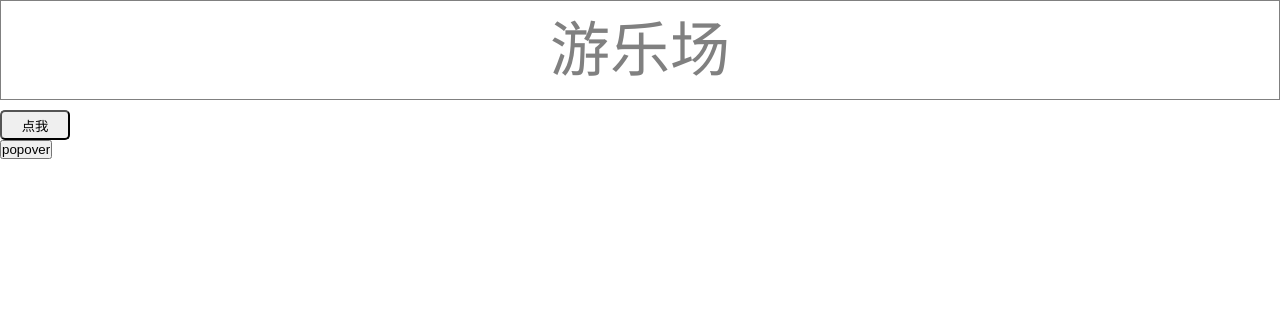
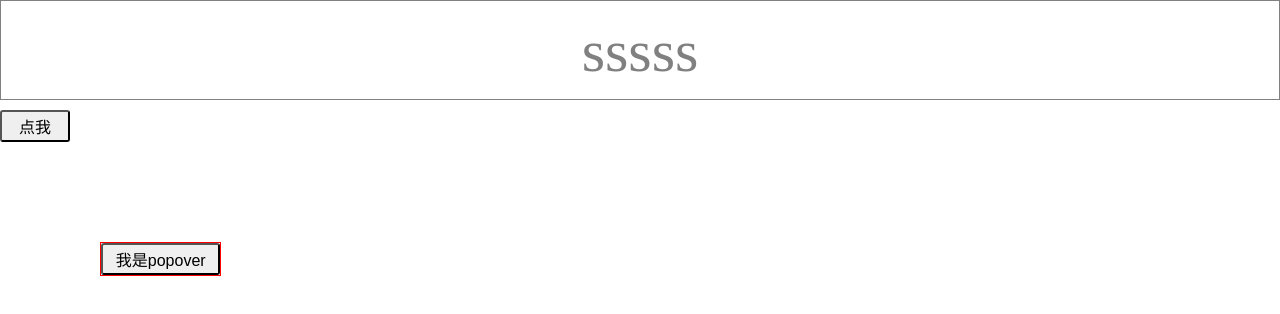
Before and after one commit to 949nb/gulu, a Vue app: page / in a window 1280 px wide. Shown: the top 314 px of the page. Built offline with nearby package versions, Linux system fonts and the light colour scheme.

Commit message:
完成popover

```diff
--- a/src/App.vue
+++ b/src/App.vue
@@ -1,19 +1,20 @@
-<template xmlns:v-slot="http://www.w3.org/1999/XSL/Transform">
+<template>
   <div id="app">
     <g-row>
       <g-col :span='24' style="height: 100px; border: 1px solid grey;text-align: center;">
-        <span class='title'>游乐场</span>
+        <span class='title'>sssss</span>
       </g-col>
     </g-row>
-    <button class="btn" @click="createdMessage">点我</button>
-
-    <g-popover>
-      <span>这是一段popover中的话</span>
-      <template v-slot:popoverBtn>
-        <button>popover</button>
-      </template>
-    </g-popover>
- </div>
+    <g-button class="btn" @click.native="createdMessage">点我</g-button>
+    <div style="margin: 100px;">
+      <g-popover>
+        <template v-slot:content>
+          <span>这是一段popover中的话</span>
+        </template>
+          <g-button>我是popover</g-button>
+      </g-popover>
+    </div>
+</div>
 </template>
 
 <script>
@@ -27,6 +28,7 @@
   },
   methods: {
     createdMessage() {
+      // eslint-disable-next-line radix
       this.$toast(`你的智商目前为${parseInt(Math.random() * 100)}。`, {
         closeButton: {
           text: '我知道了',
@@ -63,9 +65,6 @@
     font-size: 60px;
     color: grey;
   }
-  .g-button {
-    margin: 5px;
-  }
   .wrap {
     border: 10px solid black;
     & > .demo {
--- a/src/components/Button.vue
+++ b/src/components/Button.vue
@@ -26,9 +26,6 @@
     iconPosition: {
       type: String,
       default: 'left',
-      // validator(value) {
-      //   return ['left', 'right'].indexOf(value) >= 0;
-      // },
     },
     loading: {
       type: Boolean,
--- a/src/components/Toast.vue
+++ b/src/components/Toast.vue
@@ -37,7 +37,7 @@
       type: String,
       default: 'top',
       validator(value) {
-        return ['top', 'middle', 'bottom'].indexOf(value) >= 0
+        return ['top', 'middle', 'bottom'].indexOf(value) >= 0;
       },
     },
   },
@@ -59,7 +59,7 @@
   methods: {
     close() {
       this.$el.remove();
-      this.$emit('close')
+      this.$emit('close');
       this.$destroy();
     },
     closeButtonClick() {
--- a/src/components/popover.vue
+++ b/src/components/popover.vue
@@ -1,10 +1,10 @@
 <template>
-  <div class="popover">
-    <div v-show="active" class="popoverInfo">
+  <div class="popover" ref="popover">
+    <div ref='popContent' v-if="active" class="popoverInfo">
+      <slot name="content"></slot>
+    </div>
+    <div ref='popBtn' @click="openPopover" class="popoverBtn">
       <slot></slot>
-    </div>
-    <div @click="openPopover" class="popoverBtn">
-      <slot name="popoverBtn"></slot>
     </div>
   </div>
 </template>
@@ -14,19 +14,54 @@
   name: 'Popover',
   data() {
     return {
-      active: false
-    }
+      active: false,
+    };
   },
   methods: {
-    openPopover() {
-      console.log('点我打开');
-      this.active = !this.active
+    openPopover(event) {
+      if (this.$refs.popover.contains(event.target)) {
+        if (this.active === false) {
+          this.active = true;
+          this.setPosition();
+          if (this.active) {
+            document.addEventListener('click', this.documentOnClick);
+          }
+        } else {
+          this.active = false;
+          document.removeEventListener('click', this.documentOnClick);
+        }
+      }
+    },
+    setPosition() {
+      this.$nextTick(() => {
+        document.body.appendChild(this.$refs.popContent);
+        const { left, top } = this.$refs.popBtn.getBoundingClientRect();
+        // 解决bug, getBoundingClientRect只能获取相对视窗的x y的距离
+        this.$refs.popContent.style.left = `${left + window.scrollY}px`;
+        this.$refs.popContent.style.top = `${top}px`;
+      });
+    },
+    documentOnClick(e) {
+      // eslint-disable-next-line no-empty
+      if (this.$refs.popover && (this.$refs.popover.contains(e.target) || e.target === this.$refs.popover))
+      { return; }
+      this.active = false;
+      document.removeEventListener('click', this.documentOnClick);
     },
   },
 };
 </script>
 
-<style scoped>
-  .popoverBtn {
+<style scoped lang="scss">
+  .popover {
+    border: 1px solid red;
+    display: inline-block;
   }
+  .popoverInfo {
+      position: absolute;
+      border: 1px solid;
+      padding: 10px;
+      box-shadow: rgba(0, 0, 0, 0.3);
+      transform: translateY(-100%)
+    }
 </style>
--- a/src/components/tab/tab.vue
+++ b/src/components/tab/tab.vue
@@ -26,10 +26,8 @@
     };
   },
   mounted() {
-    console.log(this.selected);
     const a = this.selected;
     this.eventBus.$emit('update:selected', a);
-    console.log(1);
   },
 };
 </script>
--- a/src/components/tab/tabItem.vue
+++ b/src/components/tab/tabItem.vue
@@ -20,7 +20,6 @@
   inject: ['eventBus'],
   mounted() {
     this.eventBus.$on('update:selected', (name) => {
-      console.log('tab传过来的selected', name);
     });
   },
   methods: {
--- a/src/components/tab/tabPane.vue
+++ b/src/components/tab/tabPane.vue
@@ -29,7 +29,6 @@
   },
   created() {
     this.eventBus.$on('update:selected', (name) => {
-      console.log(name, 'pane')
       this.active = name === this.name;
     });
   },
--- a/src/plugin/toast.js
+++ b/src/plugin/toast.js
@@ -1,24 +1,36 @@
 import Toast from '../components/Toast.vue';
 
 
-let currentToast
+let currentToast;
 
 export default {
   install(Vue) {
+    // eslint-disable-next-line func-names
     Vue.prototype.$toast = function (message, options) {
       if (currentToast) {
         currentToast.close();
       }
+
       function fn() {
-        currentToast = null
+        currentToast = null;
       }
-      currentToast = createToast({ Vue, message, propsData: options, callback: fn });
+      currentToast = createToast({
+        Vue,
+        message,
+        propsData: options,
+        callback: fn,
+      });
     };
   },
 };
 
 
-function createToast({ Vue, message, propsData, callback}) {
+function createToast({
+  Vue,
+  message,
+  propsData,
+  callback,
+}) {
   // Vue.extend(xx)就是构造一个xx的constructor(构造函数)，这个xx可以是一个Vue实例
   const toastConstructor = Vue.extend(Toast);
   // eslint-disable-next-line new-cap
@@ -27,8 +39,8 @@
   });
   // 上面两句代码 就是构造了一个Toast组件的新的实例
   toast.$slots.default = [message];
-  toast.$mount();// $mount() 方法 可以讲没有挂载到Dom的Vue实例挂载，如果（）中没有接受到参数，则挂载到内存中 需要手动将实例用原生DOM API插入到DOM中。
-  toast.$on('close', callback)
+  toast.$mount(); // $mount() 方法 可以讲没有挂载到Dom的Vue实例挂载，如果（）中没有接受到参数，则挂载到内存中 需要手动将实例用原生DOM API插入到DOM中。
+  toast.$on('close', callback);
   document.body.appendChild(toast.$el);
   return toast;
 }
```
